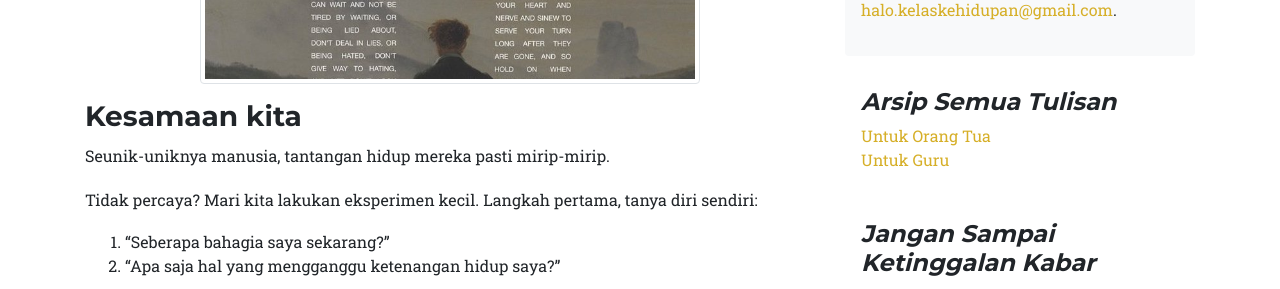
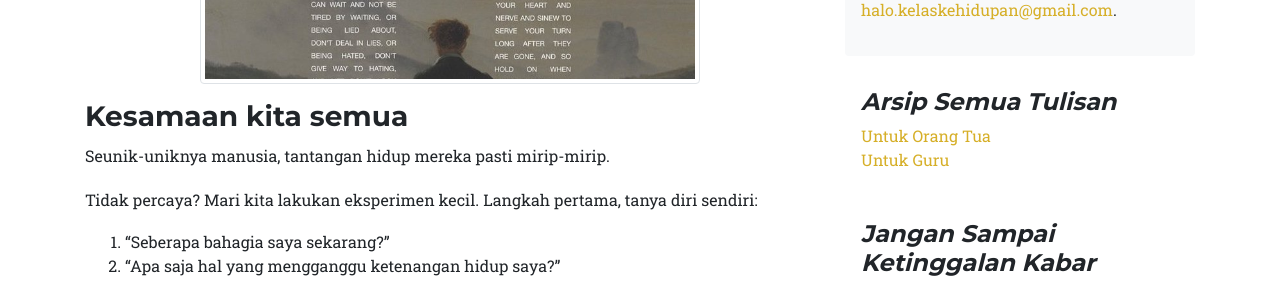
Before and after one commit to KelasKehidupan/kelaskehidupan.github.io, a Jekyll site: the page built from pages/tujuan-pendidikan-individu-yang-independen.md, in a window 1280 px wide and 900 px high. Shown: the part 442-731 px from the top of the window. Built offline with Jekyll 4.4.1, drawn with Linux system fonts in a browser that asks for light colours; some web fonts are replaced.

Commit message:
small trial changes

```diff
--- a/pages/tujuan-pendidikan-individu-yang-independen.md
+++ b/pages/tujuan-pendidikan-individu-yang-independen.md
@@ -11,7 +11,7 @@ goal: "Tulisan ini mengusulkan pentingnya pendidikan formal, yang fokus pada kem
             max-width="500px"
             %}
 
-### Kesamaan kita
+### Kesamaan kita semua
 
 Seunik-uniknya manusia, tantangan hidup mereka pasti mirip-mirip.
 
```
Also changed, not shown: Gemfile.lock.
